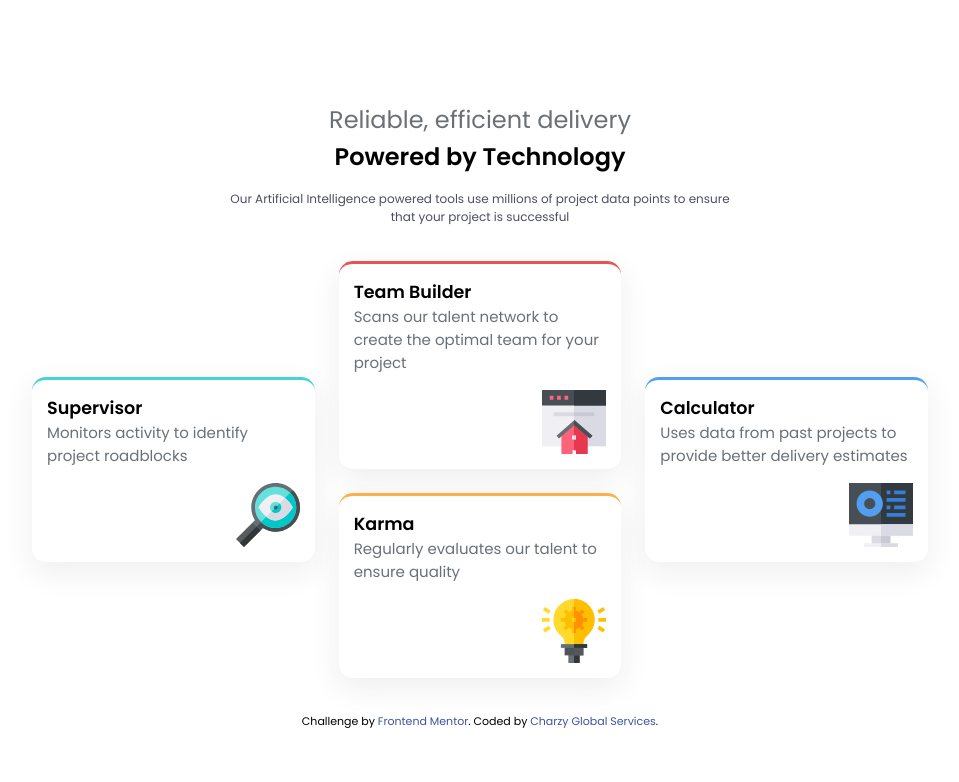
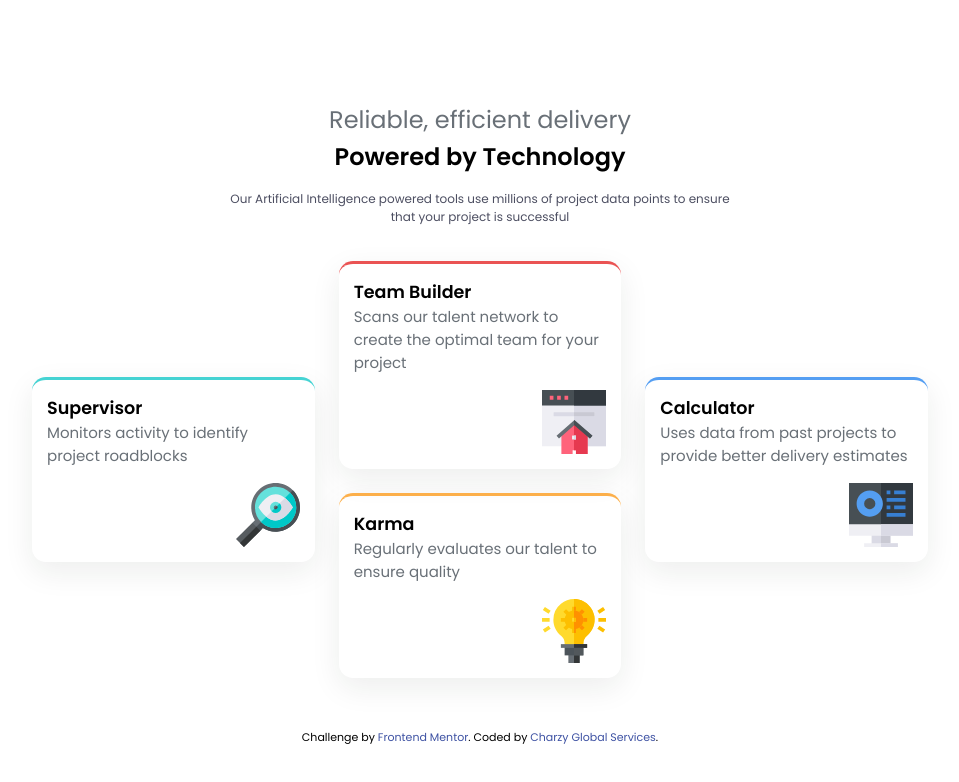
Before and after one commit to Charzy-1/frontend-mentor-four-card-feature-section-master, a plain HTML site: page index.html in a window 1280 px wide. Shown: the whole page, without its empty margins (160-1119 px from the left). Drawn offline with Linux system fonts and the light colour scheme.

Commit message:
Added margin top and bottom to the footer

```diff
--- a/index.html
+++ b/index.html
@@ -9,12 +9,6 @@
   <link rel="stylesheet" href="styles.css">
 
   <title>Frontend Mentor | Four card feature section</title>
-
-  <!-- Feel free to remove these styles or customise in your own stylesheet 👍 -->
-  <style>
-    .attribution { font-size: 0.6875rem; text-align: center; }
-    .attribution a { color: hsl(228, 45%, 44%); }
-  </style>
 </head>
 <body>
 
--- a/styles.css
+++ b/styles.css
@@ -118,6 +118,17 @@ body {
 }
 
 
+.attribution {
+  font-size: 0.6875rem;
+  text-align: center;
+  margin: var(--space-2) 0;
+}
+
+.attribution a { color: hsl(228, 45%, 44%); }
+
+
+
+
 
 /* RESPONISVENESS */
 @media (max-width: 768px) {
```
